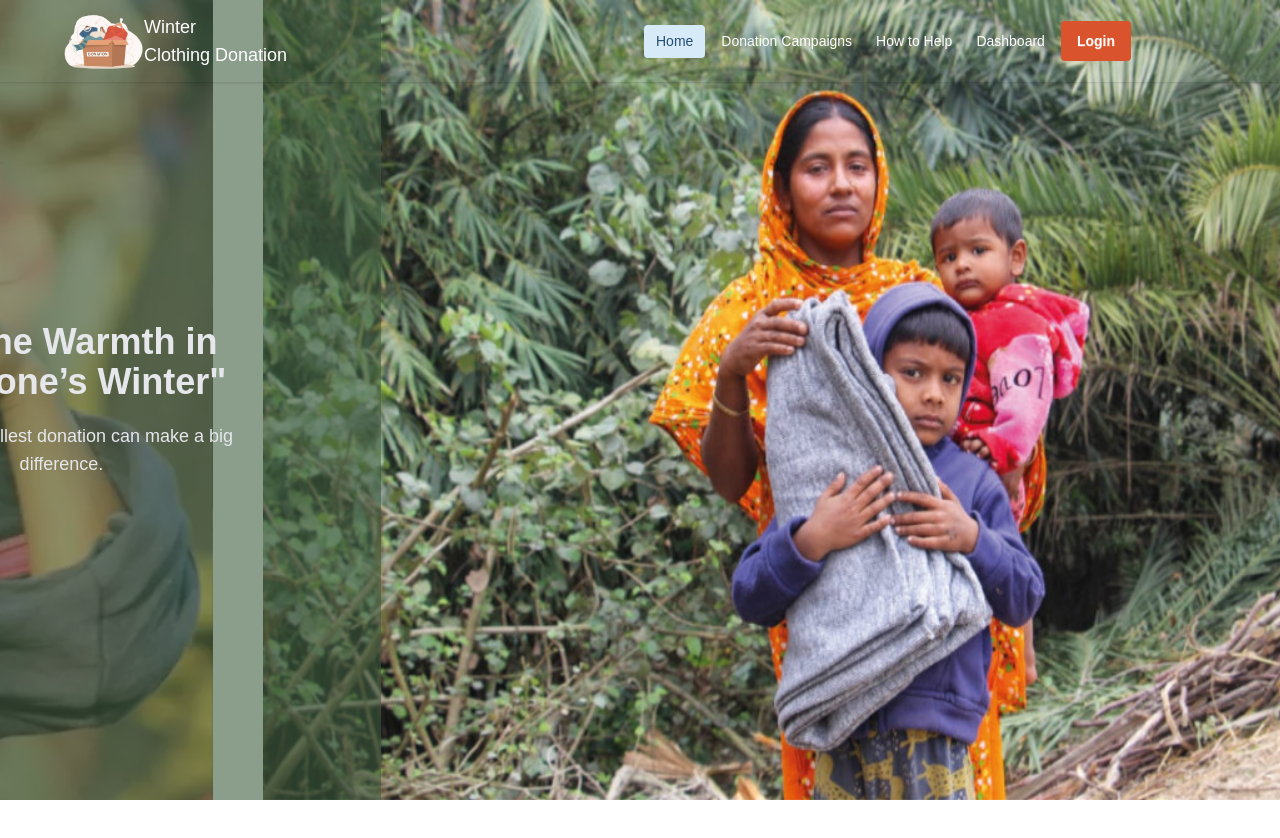
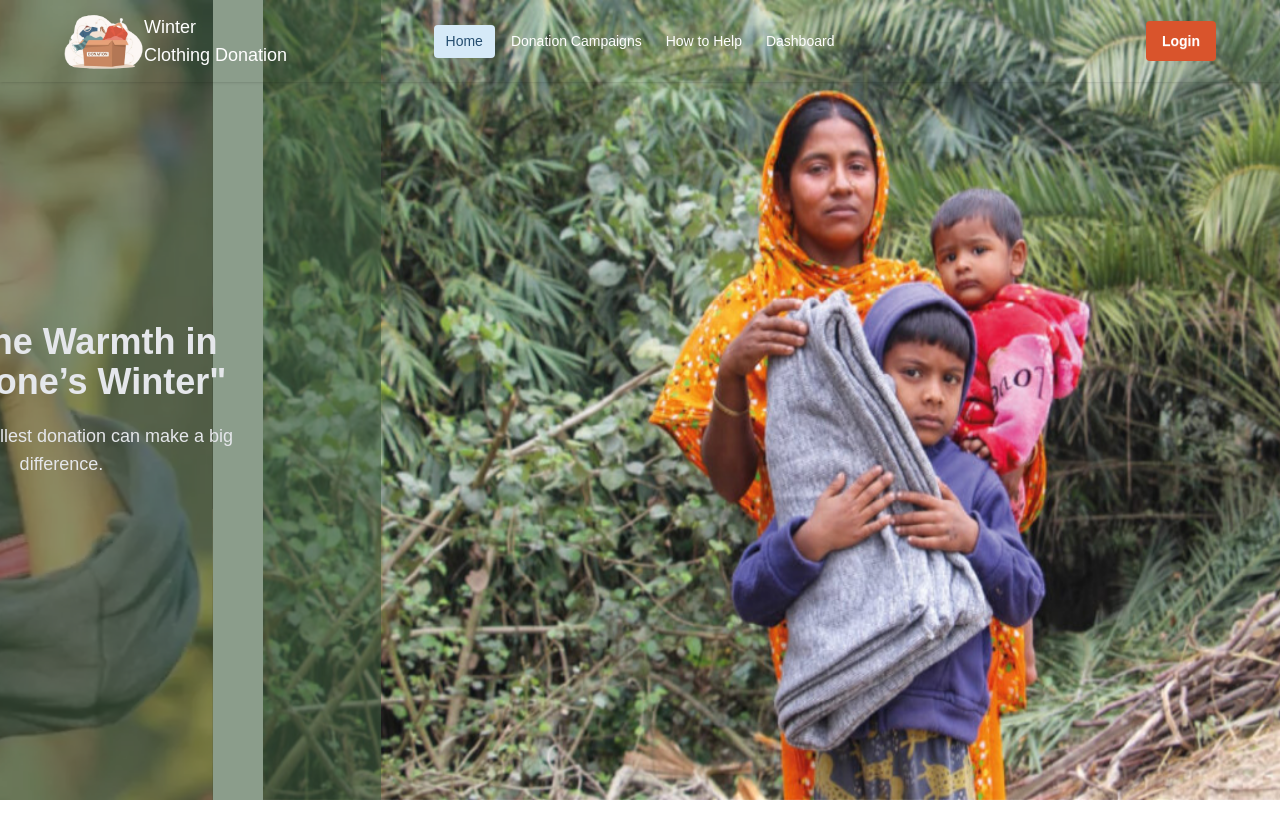
Before and after one commit to STSumu/Winter-clothing-donation, a React (Vite) app: page / in a window 1280 px wide. Shown: the top 838 px of the page. Built offline with nearby package versions, Linux system fonts and the light colour scheme; no server answers.

Commit message:
modified readme.md

```diff
--- a/package.json
+++ b/package.json
@@ -19,7 +19,6 @@
     "react-dom": "^19.0.0",
     "react-icons": "^5.5.0",
     "react-router-dom": "^7.5.0",
-    "react-simple-maps": "^3.0.0",
     "react-toastify": "^11.0.5",
     "swiper": "^11.2.6",
     "tailwindcss": "^4.1.3"
--- a/src/components/Navbar.jsx
+++ b/src/components/Navbar.jsx
@@ -91,7 +91,7 @@ const Navbar = () => {
       <div className="navbar-center hidden lg:flex">
         <ul className="menu menu-horizontal px-1">{links}</ul>
       </div>
-      <div className="navbar-">
+      <div className="md:navbar-end">
         {user && user.email ? (
           <div className="flex gap-2 items-center justify-center">
             {user.photoURL ? (
```
Also changed, not shown: 1 other file (tests, documents, lock files or other folders).
